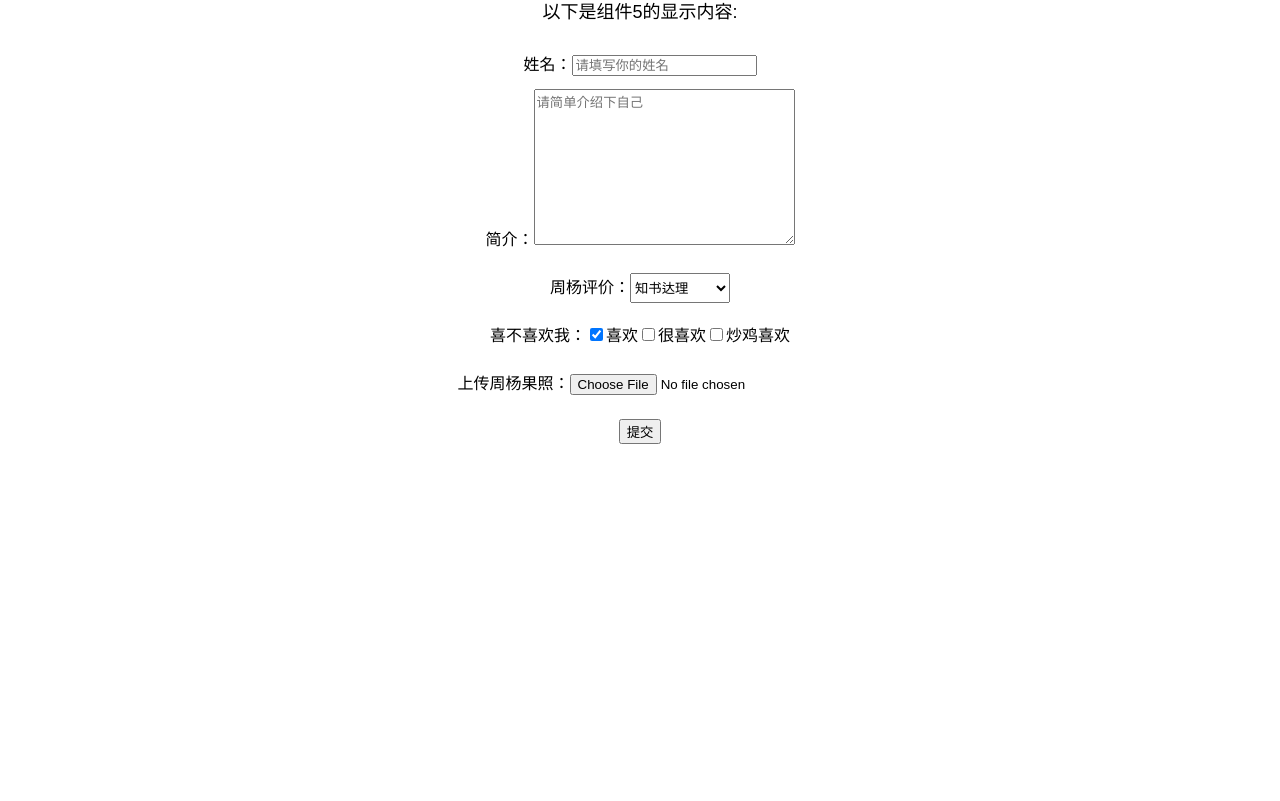
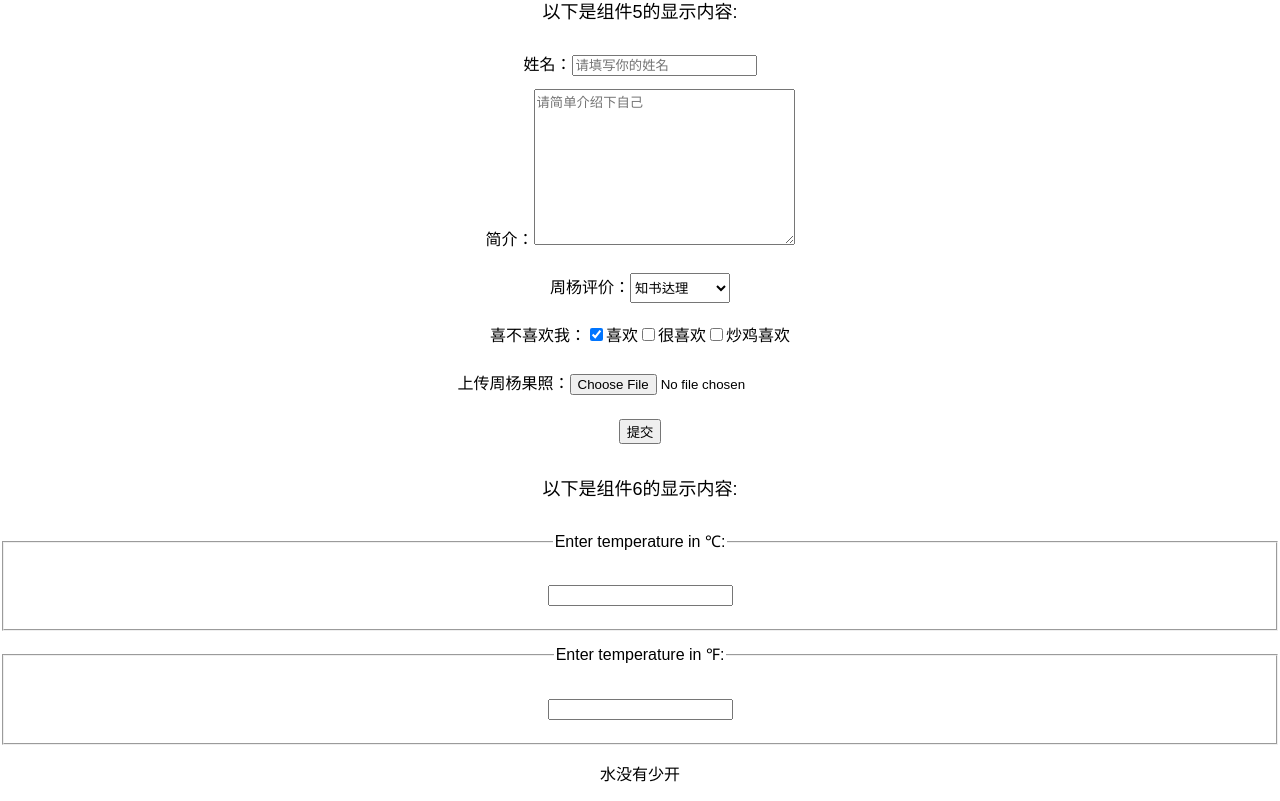
Before and after one commit to ZhouYung/hello-react, a React (Create React App) app: page / in a window 1280 px wide. Shown: the part 1335-2136 px from the top of the page. Before the commit the page ends 1791 px from the top, so only its background shows below. Built offline with nearby package versions, Linux system fonts and the light colour scheme.

Commit message:
1.状态提升章节学习 2.表单章节-checkbox二次点击问题解决

```diff
--- a/src/MyForm.js
+++ b/src/MyForm.js
@@ -45,8 +45,8 @@ class MyForm extends Component {
      * 通过name改变
      */
     handleInputChange = e => {
-        e.stopPropagation();//阻止时间冒泡
-        e.preventDefault();//阻止默认行为
+        // e.stopPropagation();//阻止时间冒泡
+        // e.preventDefault();//阻止默认行为
 
         /**checkbox比较特殊*/
         const name = e.target.name;
--- /dev/null
+++ b/src/StateUp.js
@@ -0,0 +1,66 @@
+import React, { Component } from 'react';
+import './App.css';
+import TemperatureInput from "./TemperatureInput";
+
+
+/**使用 ES6 class 来定义一个组件:*/
+class StateUp extends Component {
+    constructor(props){
+        super(props);/**传递 props 到基础构造函数*/
+        this.state = {
+            temperature: "",
+            scale:"c"
+        }
+    }
+    handleCelsiusChange = temperature =>{
+        this.setState({temperature: temperature,scale:"c"});
+    }
+    handleFahrenheitChange = temperature =>{
+        this.setState({temperature: temperature,scale:"f"});
+    }
+    render() {
+        let scale = this.state.scale;
+        let temperature = this.state.temperature;
+        let celsius = scale === "f"?tryConvert(temperature,toCelsius):temperature;
+        let fahrenheit = scale === "c"?tryConvert(temperature,toFahrenheit):temperature;
+        console.log(celsius);
+        console.log(fahrenheit);
+        return (
+            <div className="App">
+                <p className="App-intro">
+                    以下是组件6的显示内容:
+                </p>
+                <TemperatureInput scale="c" temperature ={celsius} onTemperatureChange={this.handleCelsiusChange}/>
+                <TemperatureInput scale="f" temperature ={fahrenheit} onTemperatureChange={this.handleFahrenheitChange}/>
+                <BoilingVerdict celsius={celsius}/>
+            </div>
+        );
+    }
+}
+//导出当前定义的类组件
+export default StateUp;
+/**水沸腾裁定插件*/
+function BoilingVerdict(props){
+    if(props.celsius <100){
+        return <p>水没有少开</p>;
+    }else{
+        return <p>水烧开啦</p>;
+    }
+}/**华氏-》摄氏*/
+function toCelsius(fahrenheit) {
+    return (fahrenheit - 32) * 5 / 9;
+}
+/**摄氏-》华氏*/
+function toFahrenheit(celsius) {
+    return (celsius * 9 / 5) + 32;
+}
+/**转换验证*/
+function tryConvert(temperature, convert) {
+    const input = parseFloat(temperature);
+    if (Number.isNaN(input)) {
+        return '';
+    }
+    const output = convert(input);
+    const rounded = Math.round(output * 1000) / 1000;
+    return rounded.toString();
+}
--- /dev/null
+++ b/src/TemperatureInput.js
@@ -0,0 +1,42 @@
+import React, { Component } from 'react';
+import './App.css';
+
+var myStyle2 = {
+    lineHeight: 3,
+};
+const showName = {
+    c:"℃",
+    f:"℉"
+}
+/**使用 ES6 class 来定义一个组件:*/
+class TemperatureInput extends Component {
+    constructor(props){
+        super(props);/**传递 props 到基础构造函数*/
+        this.state = {
+            temperature: ""
+        }
+    }
+    handleChange = e =>{
+        e.stopPropagation();
+        e.preventDefault();
+        this.props.onTemperatureChange(e.target.value);
+    }
+    render() {
+        const scale = this.props.scale;
+        const temperature = this.props.temperature;
+        return (
+            <div style={myStyle2}>
+                {/*当前水温：<input type="text" value={this.state.temperature} onChange={this.handleChange}/>℃*/}
+                {/*<br/>*/}
+                {/*当前水温：<input type="text" value={this.state.temperature} onChange={this.handleChange}/>℉*/}
+                {/*<BoilingVerdict celsius = {this.state.temperature}/>*/}
+                <fieldset>
+                    <legend>Enter temperature in {showName[scale]}:</legend>
+                    <input value={temperature} onChange={this.handleChange} />
+                </fieldset>
+            </div>
+        );
+    }
+}
+//导出当前定义的类组件
+export default TemperatureInput;
--- a/src/index.js
+++ b/src/index.js
@@ -7,6 +7,7 @@ import ConditionalRendering from './ConditionalRendering';
 import registerServiceWorker from './registerServiceWorker';
 import ListAndKeys from "./ListAndKeys";
 import MyForm from "./MyForm";
+import StateUp from "./StateUp";
 
 ReactDOM.render(
     <div>
@@ -15,6 +16,7 @@ ReactDOM.render(
         <ConditionalRendering/>
         <ListAndKeys/>
         <MyForm/>
+        <StateUp/>
     </div>,
     document.getElementById('root')
 );
```
